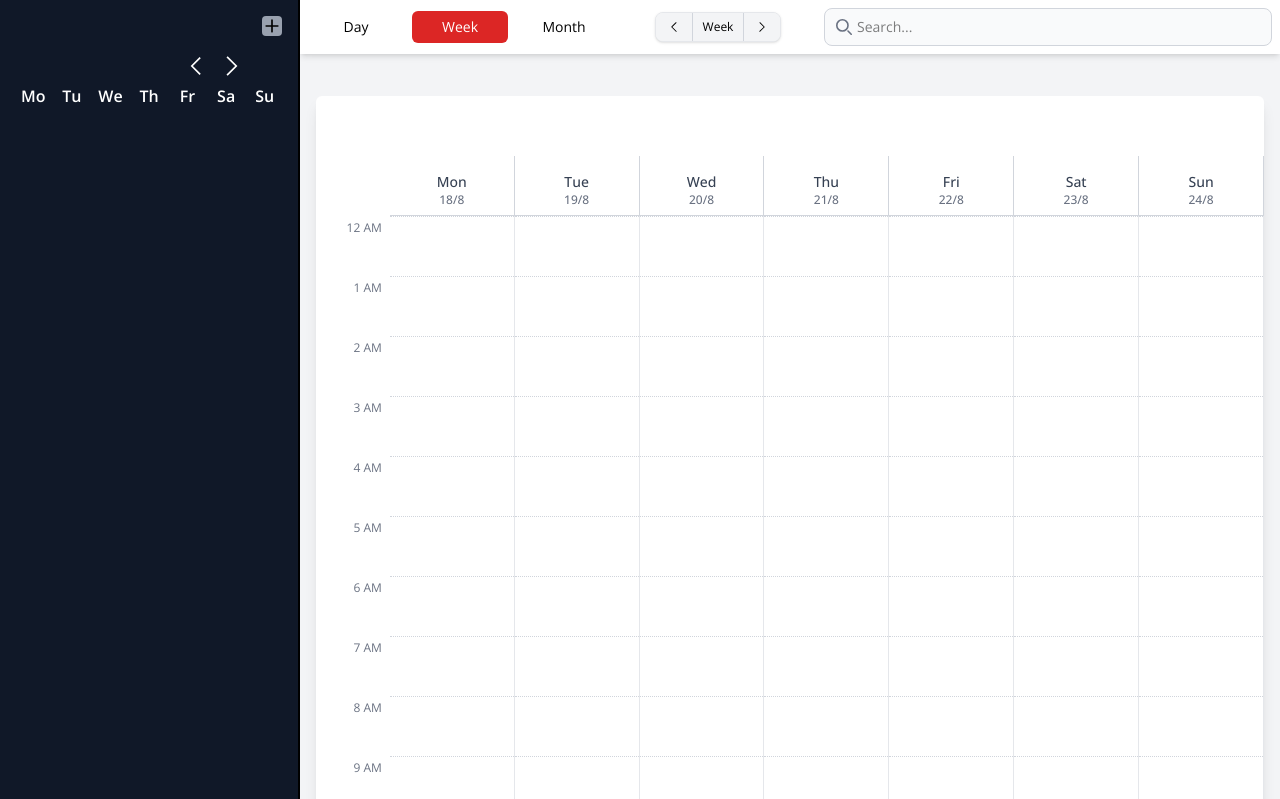
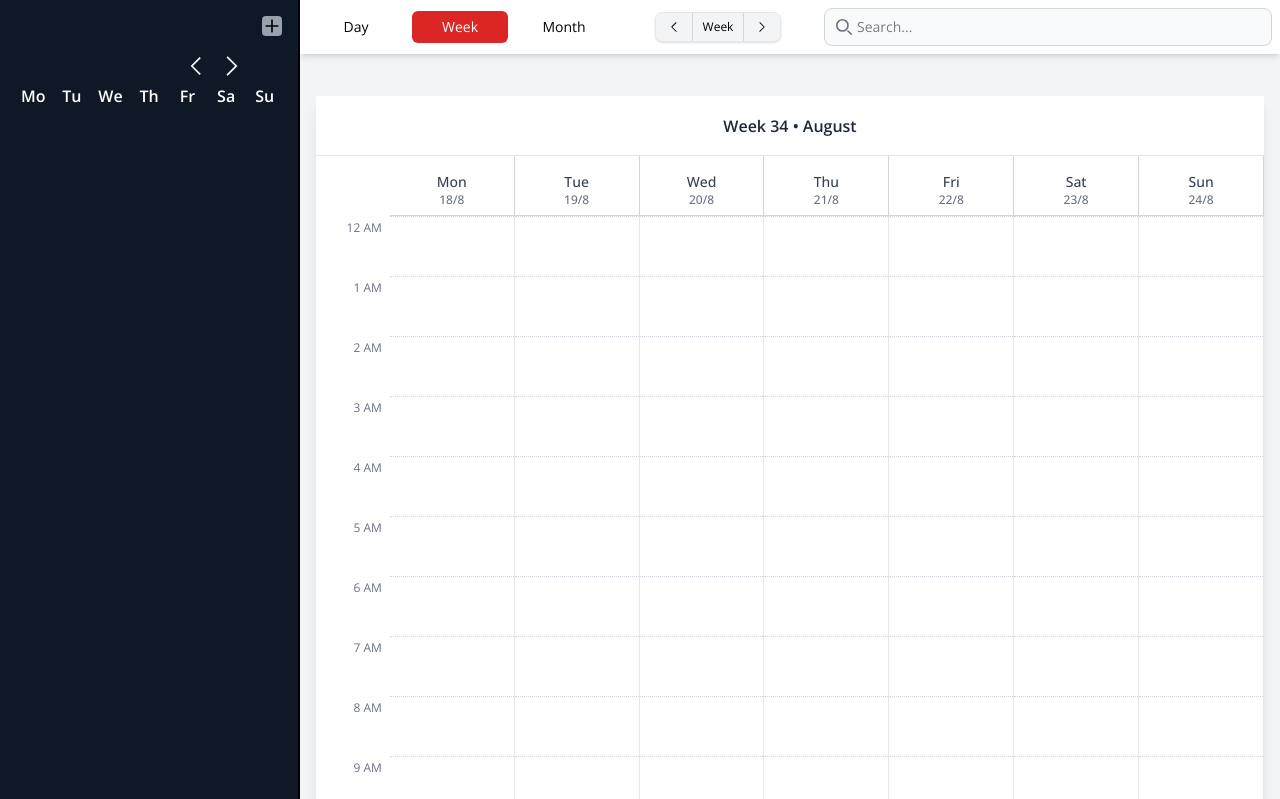
Before and after one commit to gouranga2001/HolidayCalendar, a Django app: page / in a window 1280 px wide. Shown: the top 799 px of the page. Run offline with Django 5.2, Linux system fonts and the light colour scheme; data that the repository does not hold is empty.

Commit message:
added date in header

```diff
--- a/sCalendar/static/app/calendar/day.js
+++ b/sCalendar/static/app/calendar/day.js
@@ -99,7 +99,7 @@
                 "
             >
                 <div class="font-semibold truncate">${event.note_title}</div>
-                <div class="text-xs opacity-90 mt-1">${startTime} - ${endTime}</div>
+
             </div>
         `;
 
--- a/sCalendar/static/app/calendar/month.js
+++ b/sCalendar/static/app/calendar/month.js
@@ -23,6 +23,9 @@ function renderMonthGrid(selectedDate = new Date()) {
 
     const year = selectedDate.getFullYear();
     const month = selectedDate.getMonth(); // 0-indexed
+
+    const monthName = selectedDate.toLocaleString("en-US", { month: "long" });
+    $("#month-date-header").text(`${monthName} ${year}`);
 
     const firstDayOfMonth = new Date(year, month, 1);
     const lastDayOfMonth = new Date(year, month + 1, 0);
@@ -67,7 +70,7 @@ function getMonthEvents(year, month) {
         },
         success: function (response) {
             renderMonthEvents(response);
-            console.log("month view response:",response)
+            console.log("month view response:", response)
         },
         error: function (xhr, status, error) {
             console.error(error);
@@ -92,7 +95,7 @@ function renderMonthEvents(events) {
                     title="${event.note_title} (${startTime} - ${endTime})"
                 >
                     <div class="font-medium truncate">${event.note_title}</div>
-                    <div class="opacity-80 text-[9px]">${startTime} - ${endTime}</div>
+
                 </div>
             `);
             $targetCell.append($event);
--- a/sCalendar/static/app/calendar/week.js
+++ b/sCalendar/static/app/calendar/week.js
@@ -98,6 +98,17 @@ function getWeekEvents(selectedDateStr = null) {
     const sunday = new Date(monday);
     sunday.setDate(monday.getDate() + 6);
 
+    // ISO Week number
+    const oneJan = new Date(monday.getFullYear(), 0, 1);
+    const daysSince = Math.floor((monday - oneJan) / (24 * 60 * 60 * 1000));
+    const isoWeek = Math.ceil((daysSince + oneJan.getDay() + 1) / 7);
+
+    // Current month
+    const month = monday.toLocaleString("en-US", { month: "long" });
+
+    $("#week-date-header").text(`Week ${isoWeek} • ${month}`);
+
+
     const startStr = monday.toISOString().split("T")[0];
     const endStr = sunday.toISOString().split("T")[0];
 
@@ -118,6 +129,7 @@ function getWeekEvents(selectedDateStr = null) {
         }
     });
 }
+
 
 
 function renderWeekEvents(events) {
@@ -159,7 +171,6 @@ function renderWeekEvents(events) {
         "
     >
         <div class="font-semibold truncate">${event.note_title}</div>
-        <div class="text-[10px] opacity-90 mt-1">${startTime} - ${endTime}</div>
     </div>
 `);
 
--- a/sCalendar/templates/app/calendar/day.html
+++ b/sCalendar/templates/app/calendar/day.html
@@ -12,13 +12,13 @@
 
 <body>
     <div class="outer relative shadow-lg bg-white rounded-md transition-all">
+        <!-- Header -->
         <div class="flex">
-            <div class="h-[60px] flex items-center justify-center" id="spaceForHoliday">
-                <div id="event-date-header" class="text-base text-gray-800 font-semibold p-5 m-5">
-                    <!-- JS will fill this -->
+            <div class="h-[60px] flex items-center justify-center w-full bg-white border-b border-gray-200">
+                <div id="event-date-header" class="text-base text-gray-800 font-semibold p-2">
+                    <!-- JS will fill this (e.g. August 19, 2025) -->
                 </div>
             </div>
-
         </div>
         <div class="flex">
             <!-- Time column -->
@@ -44,21 +44,17 @@
         </div>
 
         <!-- Day view column -->
-        <div class="w-full flex flex-col">
+        <div class="w-full">
             <!-- Time slots -->
-            <div class="flex flex-col relative time" style="height: 1440px;">
+            <div class="relative time" style="height: 1440px;">
                 {% for i in time %}
-                <div class="h-[60px] border-t border-dotted border-gray-300 relative">
-
-                </div>
+                <div class="h-[60px] border-t border-dotted border-gray-300 relative"></div>
                 {% endfor %}
                 <!-- Extra border for after 11 PM -->
                 <div class="h-[60px] border-t border-dotted border-gray-300"></div>
             </div>
-            <!-- <div class="flex">
-                <div class="h-[10px]" id="spaceForHoliday"></div>
-            </div> -->
         </div>
+
     </div>
     </div>
 
--- a/sCalendar/templates/app/calendar/month.html
+++ b/sCalendar/templates/app/calendar/month.html
@@ -1,6 +1,7 @@
 {% load static %}
 <!DOCTYPE html>
 <html lang="en">
+
 <head>
     <meta charset="UTF-8">
     <meta name="viewport" content="width=device-width, initial-scale=1.0">
@@ -9,15 +10,26 @@
     <script src="{% static 'app/calendar/month.js' %}"></script>
     <title>Month View</title>
 </head>
+
 <body>
     <div class="outer relative shadow-lg bg-white rounded-md transition-all">
+        <!-- Month Header -->
+        <div class="flex">
+            <div class="h-[60px] flex items-center justify-center w-full bg-white border-b border-gray-200">
+                <div id="month-date-header" class="text-base text-gray-800 font-semibold p-2">
+                    <!-- JS will fill this -->
+                </div>
+            </div>
+        </div>
+
         <div class="calendar-wrapper">
             <!-- Header: Day names -->
             <div class="grid grid-cols-7 bg-gray-100 border-b border-gray-300 h-[60px] month-header"></div>
 
             <!-- Month Grid -->
-        <div class="month-grid grid grid-cols-7 auto-rows-[150px] bg-white"></div>
+            <div class="month-grid grid grid-cols-7 auto-rows-[180px] bg-white"></div>
         </div>
     </div>
 </body>
+
 </html>
--- a/sCalendar/templates/app/calendar/week.html
+++ b/sCalendar/templates/app/calendar/week.html
@@ -1,6 +1,7 @@
 {% load static %}
 <!DOCTYPE html>
 <html lang="en">
+
 <head>
     <meta charset="UTF-8">
     <meta name="viewport" content="width=device-width, initial-scale=1.0">
@@ -10,11 +11,19 @@
     <script src="{% static 'app/calendar/calendar.js' %}"></script>
     <title>Document</title>
 </head>
+
 <body>
+
     <body>
         <div class="outer relative shadow-lg bg-white rounded-md transition-all">
+
+
             <div class="flex">
-            <div class="h-[60px]" id="spaceForHoliday"></div>
+                <div class="h-[60px] flex items-center justify-center w-full bg-white border-b border-gray-200">
+                    <div id="week-date-header" class="text-base text-gray-800 font-semibold p-2">
+                        <!-- JS will fill this -->
+                    </div>
+                </div>
             </div>
             <div class="flex">
                 <!-- Time column -->
@@ -39,4 +48,5 @@
 
 
 </body>
+
 </html>
```
Lines whose indentation alone changed are shown as unchanged.
